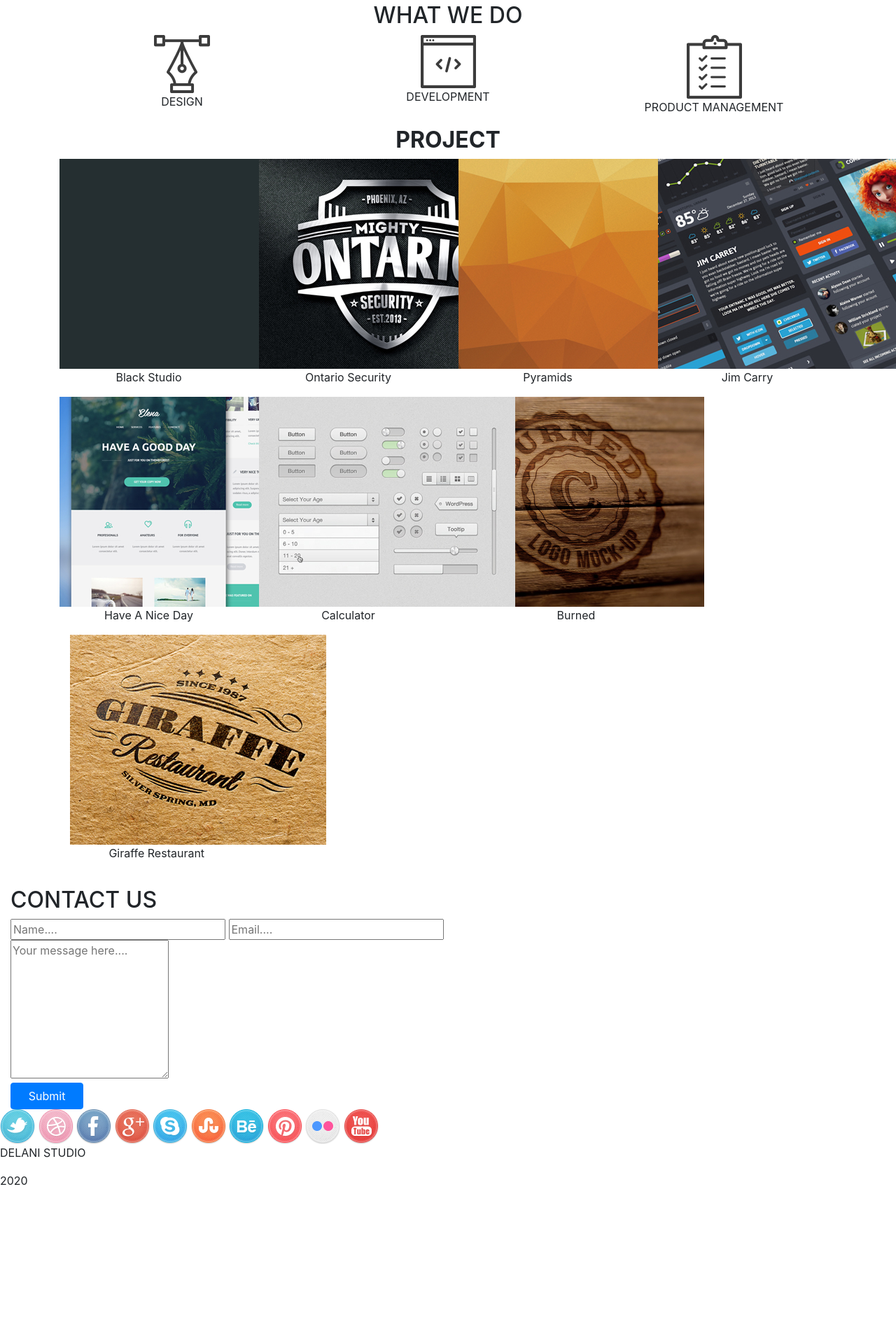
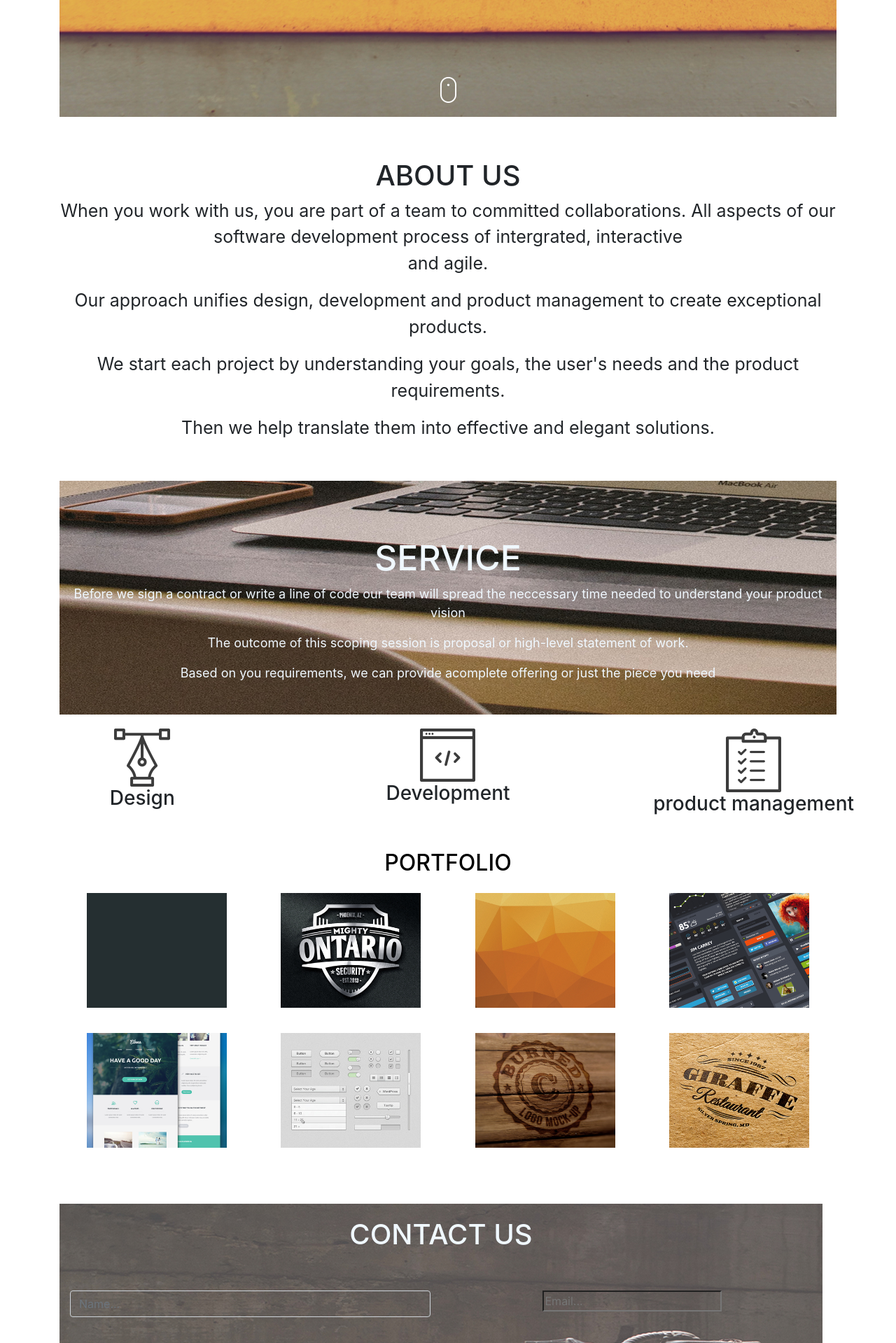
Before and after one commit to Llilian/delani, a plain HTML site: page index.html in a window 1280 px wide. Shown: the part 881-2800 px from the top of the page at 70% size. Before the commit the page ends 2596 px from the top, so only its background shows below. Drawn offline with nearby package versions, Linux system fonts and the light colour scheme.

Commit message:
add changes to

```diff
--- a/index.html
+++ b/index.html
@@ -1,155 +1,266 @@
 <!DOCTYPE html>
-<html>
+<html lang="en">
 <head>
-
+    <meta charset="UTF-8">
+    <meta name="viewport" content="width=device-width, initial-scale=1.0">
     <title>Delani Studio</title>
-  <link rel="stylesheet" href="https://stackpath.bootstrapcdn.com/bootstrap/4.4.1/css/bootstrap.min.css" integrity="sha384-Vkoo8x4CGsO3+Hhxv8T/Q5PaXtkKtu6ug5TOeNV6gBiFeWPGFN9MuhOf23Q9Ifjh" crossorigin="anonymous">
-
+    <link rel="stylesheet" href="css/bootstrap.css">
     <link rel="stylesheet" href="css/styles.css">
+    <script src="js/jquery-3.4.1.js"></script>
 
 </head>
 <body>
-
-  <div class="showcase">
-    <img src="images/logo/logo.png" alt="showcase" id="showcase">
-    <h1>WELCOME</h1>
-    <h1> TO DELANI STUDIO</h1>
-    <p>AMAZING PEOPLE ARE MAKING AMAZING DESIGNS IN A FUN ENVIRONMENT</p>
-    <div class="mouse-click"></div>
-    <img src="images/mouse_click.png" alt=" mouse-click" id="mouse-click">
+    <div class="container">
+        <div class="home text-center">
+            <div class="top">
+<div id="images">
+                 <div class="imagel">
+              <img id="imagel" src="images/logo/logo.png">
                  </div>
-  <div class="container about" id="about">
-    <h2 id="about">ABOUT US</h2>
-    <p>When you work with us, you are part of a team of commited collaborators. All aspects of our software development process are intergrated , interactive and agile.</p>
-    <p>Our approach unifies design, development and product managent to create exceptional products.</p>
-    <p>We start each project by understanding your business goals, the users needs and the product requirements.</p>
-    <p>we help translate them into active and elegant solutions.</p>
+                 <br>
+                 <div id="first">
+                  <h1>
+                      WELCOME
+                  </h1>
+                  <br>
+                  <h2> TO DELANI STUDIO</h2>
                  </div>
-  <div class="services">
-    <div id="services">
-      <h2>SERVICES</h2>
-      <p>Before we sign a contract or write a line of code, our team will spend the neccessary time needed to understand your product vission.</p>
-      <p>The outcome of the scoping session a proposal or high-level statement of work.</p>
-      <p>based on your requirements, we can provide a complete offering or just the piece you need. </p>
+                 <p>Amazing people make amazing design in a fun enviroment</p>
+            </div>
+  <br>
+  <br>
+  <br>
+            <div class= "click">
+                <div class="image2">
+                    <img src="images/mouse_click.png">
                 </div>
             </div>
-  <div class="container what-we-do">
-    <h2 class="heading">WHAT WE DO</h2>
+           </div>
+      </div>
+    </div>
+    <div class="container">
+        <div id="about">
+            <h1>ABOUT US</h1>
+            <p>When you work with us, you are part of a team to committed collaborations. All aspects of our software development process of intergrated, interactive<br>
+                 and agile.</p>
+                         <p>Our approach unifies design, development and product management to create exceptional products.</p>
+                      <p>We start each project by understanding your goals, the user's needs and the product requirements.</p>
+        <p>Then we help translate them into effective and elegant solutions.</p>
+            </p>
+
+        </div>
+    </div>
+      <div class="container">
+        <div id="service">
+            <h1>SERVICE</h1>
+            <p>Before we sign a contract or write a line of code our team will spread the neccessary time needed to understand your product vision</p>
+            <p>The outcome of this scoping session is proposal or high-level statement of work.</p>
+            <p>Based on you requirements, we can provide acomplete offering or just the piece you need</p>
+             </div>
+      </div>
     <div class="row">
         <div class="col-md-4">
-        <div id="ink">
-          <div id="design" style = "display: none;">
+          <div id="design-image">
+            <img src="images/services_icons/design_icon.png" id="desIgn">
+          </div>
+          <div id="design">
+            <h3>Design</h3>
             <p>Our design practice offers a full range of services including brand strategy, interaction and visual design and user experience testing.</p>
               <p>Throughout your project, our designers create and implement visual design and workflows, solicit user feedback and work with you to make sure what gets built is what is needed.</p>
           </div>
-          <div id="design-images">
-          <img src="images/services_icons/design_icon.png" alt="design">
-          <p>DESIGN</p>
         </div>
-
+        <div class="col-md-4">
+          <div id="development-image">
+            <img src="images/services_icons/dev_icon.png">
+          </div>
+          <div id="development">
+            <h3>Development</h3>
+            <p>All engineers are fluent in the latest enterprise, mobile and web development technologies.</p>
+               <p>They collaborate with your team to write, and improve code on a daily basis, using proven practices such as test-driven development and pair programming.</p>
           </div>
         </div>
         <div class="col-md-4">
-      <div id ="ink1">
-        <div id="development" style = "display: none;">
-          <h2 class="title">DEVELOPMENT</h2>
+          <div id="product-image">
+            <img src="images/services_icons/product_icon.png">
+          </div>
+          <div id="product">
+            <h3>product management</h3>
             <p>All engineers are fluent in the latest enterprise, mobile and web development technologies.</p>
             <p>They collaborate with your team to write, and improve code on a daily basis, using proven practices such as test-driven development and pair programming.</p>
           </div>
-        <div id="development-images">
-          <img src="images/services_icons/dev_icon.png" alt="development">
-          <P>DEVELOPMENT</P>
+        </div>
+      </div>
+
+        <div class="container">
+            <div class="container">
+                <div id="port">
+                 <h2>PORTFOLIO</h2>
+                  </div>
+                <div class="row">
+                    <div class="col-md-12">
+                        <div class="row">
+
+                                <div class="zoom">
+                                    <figure class="col-md-3"></figure>
+                                <div>
+                                    <img src="images/project/work4.jpg" alt="" class="img-fluid">
+                                </div>
+                            </figure>
+                                </div>
+
+                                <div class="zoom">
+                                    <figure class="col-md-3"></figure>
+                                <div>
+                                    <img src="images/project/work3.jpg" alt="" class="img-fluid">
+                                </div>
+                            </figure>
+                                </div>
+                                <div class="zoom">
+                                    <figure class="col-md-3"></figure>
+                                <div>
+                                    <img src="images/project/work2.jpg" alt="" class="img-fluid">
+                                </div>
+                            </figure>
+                                </div>
+                                <div class="zoom">
+                                    <figure class="col-md-3"></figure>
+                                <div>
+                                    <img src="images/project/work1.jpg" alt="" class="img-fluid">
+                                </div>
+                            </figure>
                                 </div>
                         </div>
                     </div>
-  <div class="col-md-4">
-      <div id="ink2">
-        <div id="product" style = "display:none;">
-          <h2 class="title">PRODUCT MANAGEMENT</h2>
-          <p>All engineers are fluent in the latest enterprise, mobile and web development technologies.</p>
-          <p>They collaborate with your team to write, and improve code on a daily basis, using proven practices such as test-driven development and pair programming.</p>
+                    <div class="col-md-12">
+                        <div class="row">
+                            <div class="zoom">
+                                <figure class="col-md-3"></figure>
+                            <div>
+                                <img src="images/project/work5.jpg" alt="" class="img-fluid">
                             </div>
-        <div id="product-images">
-          <img src="images/services_icons/product_icon.png" alt="products">
-          <P>PRODUCT MANAGEMENT</P>
+                        </figure>
+                            </div>
+                            <div class="zoom">
+                                <figure class="col-md-3"></figure>
+                            <div>
+                                <img src="images/project/work6.jpg" alt="" class="img-fluid">
+                            </div>
+                        </figure>
+                            </div>
+                            <div class="zoom">
+                                <figure class="col-md-3"></figure>
+                            <div>
+                                <img src="images/project/work7.jpg" alt="" class="img-fluid">
+                            </div>
+                        </figure>
+                            </div>
+                            <div class="zoom">
+                                <figure class="col-md-3"></figure>
+                            <div>
+                                <img src="images/project/work8.jpg" alt="" class="img-fluid">
+                            </div>
+                        </figure>
+                            </div>
+                         </figure>
+                        </div>
+                    </div>
                 </div>
             </div>
         </div>
     </div>
 
-<div class="project">
-    <h2 class = "text-center"><strong>PROJECT</strong></h2>
-    <div class="row" id="project">
-      <div class="col-md-3" id="img1">
-      <img src="images/project/work4.jpg" alt="img1" >
-        <p class="text">Black Studio</p>
+   <div class="container" id="conts">
+    <div class="contacts">
+        <div class="container-fluid">
+            <div class="">
+                <h1>CONTACT US</h1>
+                <br>
+                <br>
+                <form action="https://gmail.us4.list-manage.com/subscribe/post?u=b32aba97f2a8af31b8cf102ba&amp;id=0e25e02961" method="post" id="mc-embedded-subscribe-form" name="mc-embedded-subscribe-form" class="validate" target="_blank" novalidat>
+                    <div class="row">
+                        <div class="col-md-6">
+                            <input type="text" name="FNAME" class="form-control" id="mce-FNAME" placeholder="Name..."
+                                style="background-color: transparent" style="text-emphasis-color: white">
                         </div>
-      <div class="col-md-3" id="img2">
-        <img src="images/project/work3.jpg" alt="img2" id="img2">
-        <p class="text">Ontario Security</p>
-      </div>
-      <div class="col-md-3" id="img3">
-        <img src="images/project/work2.jpg" alt="img3">
-        <p class="text">Pyramids</p>
-      </div>
-      <div class="col-md-3" id="img4">
-        <img src="images/project/work1.jpg" alt="img4">
-        <p class="text">Jim Carry</p>
+                        <div class="col-md-6">
+                            <input type="email" class="required email"name="EMAIL" id="mce-EMAIL" placeholder="Email..."
+                                style="background-color: transparent" style="text-emphasis-color:white">
                         </div>
                     </div>
-    <div class="row" id="project">
-        <div class="col-md-3" id="5">
-          <img src="images/project/work5.jpg" alt="img1">
-          <p  class="text">Have A Nice Day</p>
+                    <br>
+                    <br>
+                    <textarea class="form-control" rows="9" placeholder="your message here..."
+                        style="background-color: transparent" style="text-emphasis-color:white" id="Message"></textarea>
+                    <br><br>
+                    <div id="mce-responses" class="clear">
+                        <div class="response" id="mce-error-response" style="display:none"></div>
+                        <div class="response" id="mce-success-response" style="display:none"></div>
                         </div>
-        <div class="col-md-3" id="work6">
-          <img src="images/project/work6.jpg" alt="work2">
-          <p class="text">Calculator</p>
+                    <div style="position: absolute; left: -5000px;" aria-hidden="true"><input type="text" name="b_b32aba97f2a8af31b8cf102ba_0e25e02961" tabindex="-1" value=""></div>
+                    <div class="clear"><input type="submit" value="Subscribe" name="subscribe" id="mc-embedded-subscribe" class="button"></div>
                     </div>
-        <divclass="col-md-3" id="work7">
-          <img src="images/project/work7.jpg" alt="work3">
-          <p  class="text">Burned</p>
-      </div>
-        <div class="col-md-3" id="work8">
-          <img src="images/project/work8.jpg" alt="work4">
-          <p class="text">Giraffe Restaurant</p>
+                </form>
             </div>
         </div>
    </div>
-  <div class="container-fluid contact">
-  </overlay>
-    <h2>CONTACT US</h2>
+   <div class="sos">
+    <div class="container">
+        <div class="row">
+            <div class="col-md-12">
+                <div class="row">
+                    <figure class="col-md-1">
+                        <div>
+                            <a href="https://twitter.com/i/flow/signup" class="fa"></a> <img src="images/social_icons/twitter.png" alt="" class="img-fluid">
+                        </div>
+                    </figure>
+                    <figure class="col-md-1">
+                        <div>
+                            <img src="images/social_icons/dribble.png" alt="" class="img-fluid">
+                        </div>
+                    </figure>
+                    <figure class="col-md-1">
+                        <div>
+                            <img src="images/social_icons/facebook.png" alt="" class="img-fluid">
+                        </div>
+                    </figure>
+                    <figure class="col-md-1">
+                        <div>
+                            <img src="images/social_icons/g_plus.png" alt="" class="img-fluid">
+                        </div>
+                    </figure>
+                    <figure class="col-md-1">
+                        <div>
+                            <img src="images/social_icons/skype.png" alt="" class="img-fluid">
+                        </div>
+                    </figure>
+                    <figure class="col-md-1">
+                        <div>
+                            <img src="images/social_icons/stumble_upon.png" alt="" class="img-fluid">
+                        </div>
+                    </figure>
+                    <figure class="col-md-1">
+                        <div>
+                            <img src="images/social_icons/behance.png" alt="" class="img-fluid">
+                        </div>
+                    </figure>
+                    <figure class="col-md-1">
+                        <div>
+                            <img src="images/social_icons/flickr.png" alt="" class="img-fluid">
+                        </div>
+                    </figure>
+                </div>
 
-    <form>
-          <div class="form form">
-        <input type="text" class="form" placeholder = "Name...." name="name1" id="name1" size="25" value="">
-        <input type="email" class="form"  placeholder = "Email...." autocapitalize="off" autocorrect="off" name="name0" id="name0" size="25" value="">
             </div>
-      <div class="form">
-        <textarea class="form" rows="8" id="comment" placeholder = "Your message here...."></textarea>
+
        </div>
-      <button type="submit" class="btn btn-primary col-md-1">Submit</button>
-    </form>
+
     </div>
-  <footer>
-    <img src="images/social_icons/twitter.png" alt="twitter">
-    <img src="images/social_icons/dribble.png" alt="dribble">
-    <img src="images/social_icons/facebook.png" alt="facebook">
-    <img src="images/social_icons/g_plus.png" alt="g_plus">
-    <img src="images/social_icons/skype.png" alt="skype">
-    <img src="images/social_icons/stumble_upon.png" alt="stumble_upon">
-    <img src="images/social_icons/behance.png" alt="behance">
-    <img src="images/social_icons/pinterest.png" alt="pinterest">
-    <img src="images/social_icons/flickr.png" alt="flickr">
-    <img src="images/social_icons/you_tube.png" alt="you_tube">
+</div>
 
-    <p>DELANI STUDIO</p>
-    <p>2020</p>
-  </footer>
-
-  <script src="https://code.jquery.com/jquery-3.4.1.slim.min.js" integrity="sha384-J6qa4849blE2+poT4WnyKhv5vZF5SrPo0iEjwBvKU7imGFAV0wwj1yYfoRSJoZ+n" crossorigin="anonymous"></script>
-  <script src="https://cdn.jsdelivr.net/npm/popper.js@1.16.0/dist/umd/popper.min.js" integrity="sha384-Q6E9RHvbIyZFJoft+2mJbHaEWldlvI9IOYy5n3zV9zzTtmI3UksdQRVvoxMfooAo" crossorigin="anonymous"></script>
-  <script src="https://stackpath.bootstrapcdn.com/bootstrap/4.4.1/js/bootstrap.min.js" integrity="sha384-wfSDF2E50Y2D1uUdj0O3uMBJnjuUD4Ih7YwaYd1iqfktj0Uod8GCExl3Og8ifwB6" crossorigin="anonymous"></script>
+   <div id="last">
+       <h1> DELANI STUDIO</h1>
+       <h2> @2020</h2>
+   </div>
    <script src="js/scripts.js"></script>
 </body>
 </html>
```
Lines whose indentation alone changed are shown as unchanged.
